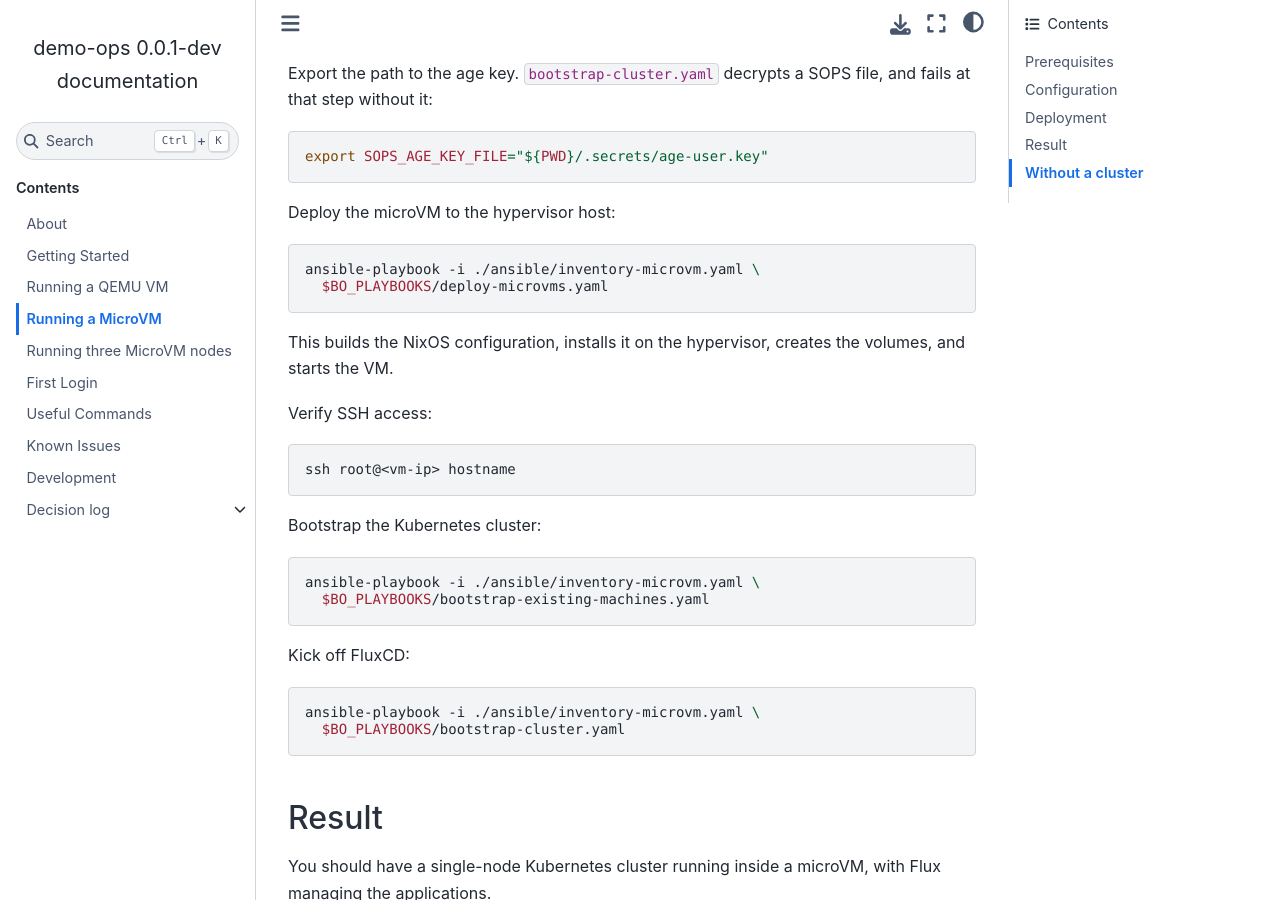
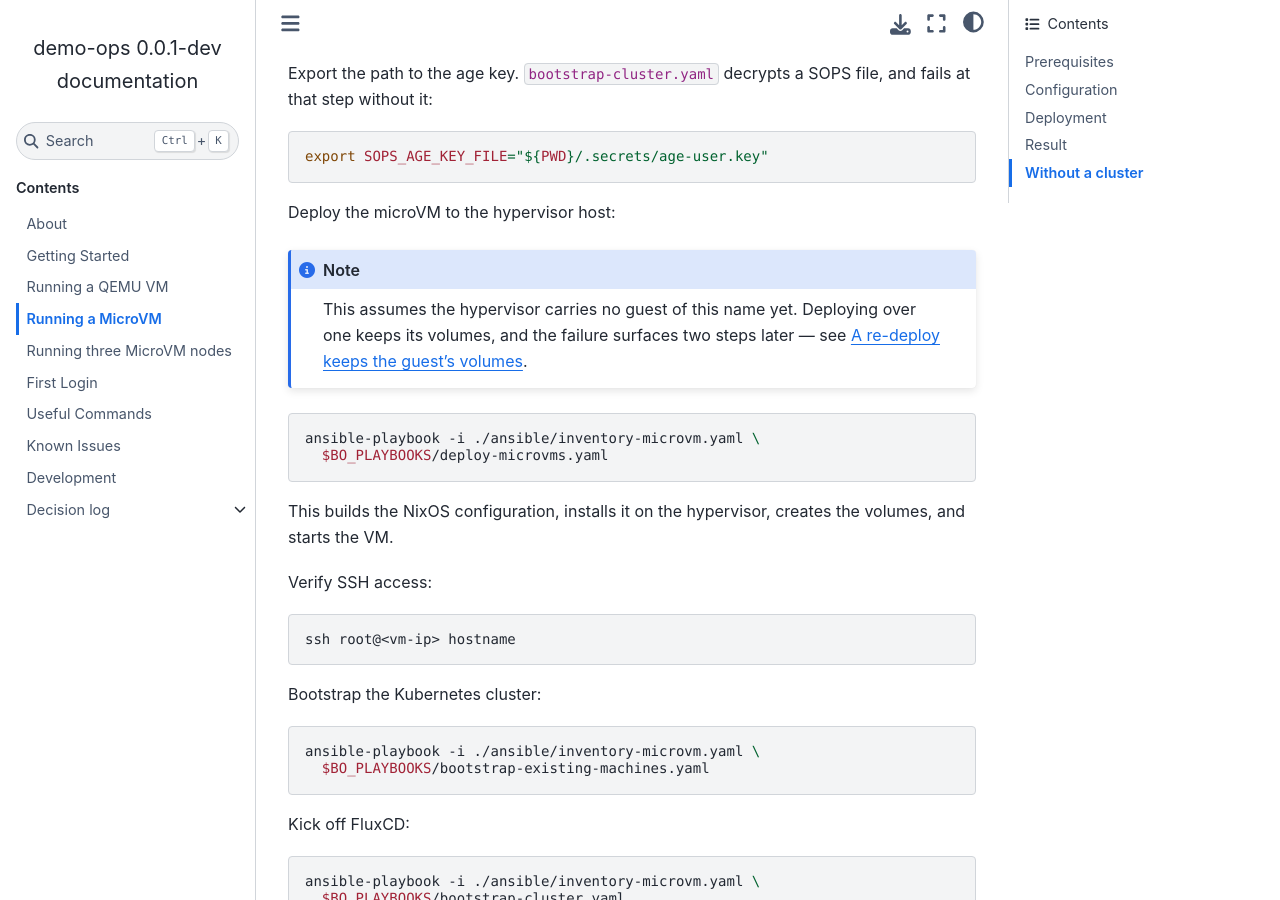
Before and after one commit to bo-tech/demo-ops, a Sphinx documentation site: the page built from docs/run-microvm.rst, in a window 1280 px wide and 900 px high, scrolled down 1070 px. Built offline with Sphinx 7.4.7 and the Sphinx Book theme 1.1.4, drawn with Linux system fonts in a browser that asks for light colours.

Commit message:
docs: Point the microvm deploy guides at the destroy step

```diff
--- a/docs/run-microvm.rst
+++ b/docs/run-microvm.rst
@@ -60,6 +60,12 @@ SOPS file, and fails at that step without it:
 
 Deploy the microVM to the hypervisor host:
 
+.. note::
+
+   This assumes the hypervisor carries no guest of this name yet.
+   Deploying over one keeps its volumes, and the failure surfaces two
+   steps later — see :ref:`sec-redeploy-over-existing-guest`.
+
 .. code-block:: bash
 
    ansible-playbook -i ./ansible/inventory-microvm.yaml \
--- a/docs/run-three-node-microvm.rst
+++ b/docs/run-three-node-microvm.rst
@@ -92,6 +92,12 @@ SOPS file, and fails at that step without it:
 
 Deploy the three guests to their hypervisors:
 
+.. note::
+
+   This assumes no hypervisor carries its guest yet. Deploying over one
+   keeps its volumes, and the failure surfaces two steps later — see
+   :ref:`sec-redeploy-over-existing-guest`.
+
 .. code-block:: bash
 
    ansible-playbook -i ./ansible/inventory-three-node-microvm.yaml \
```
